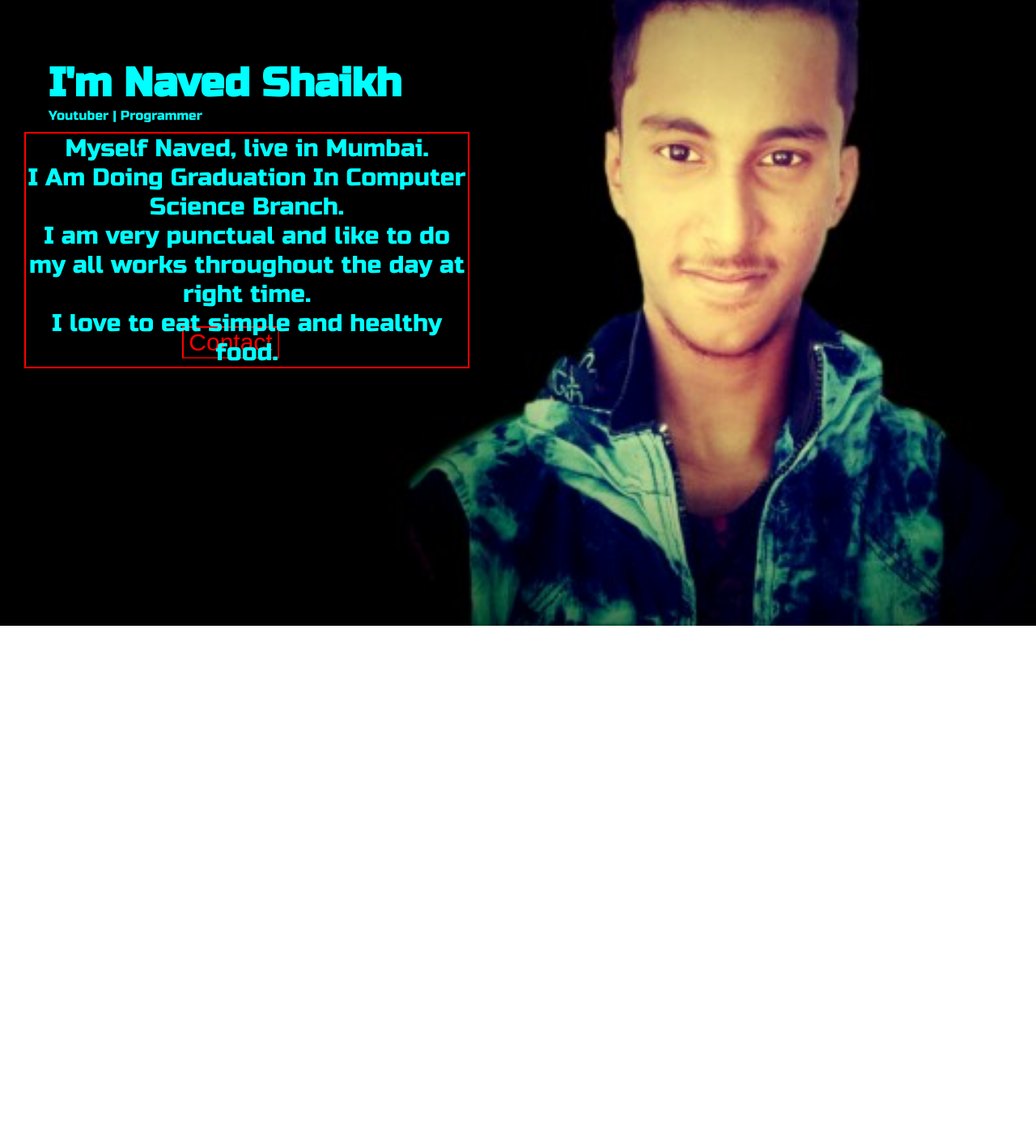
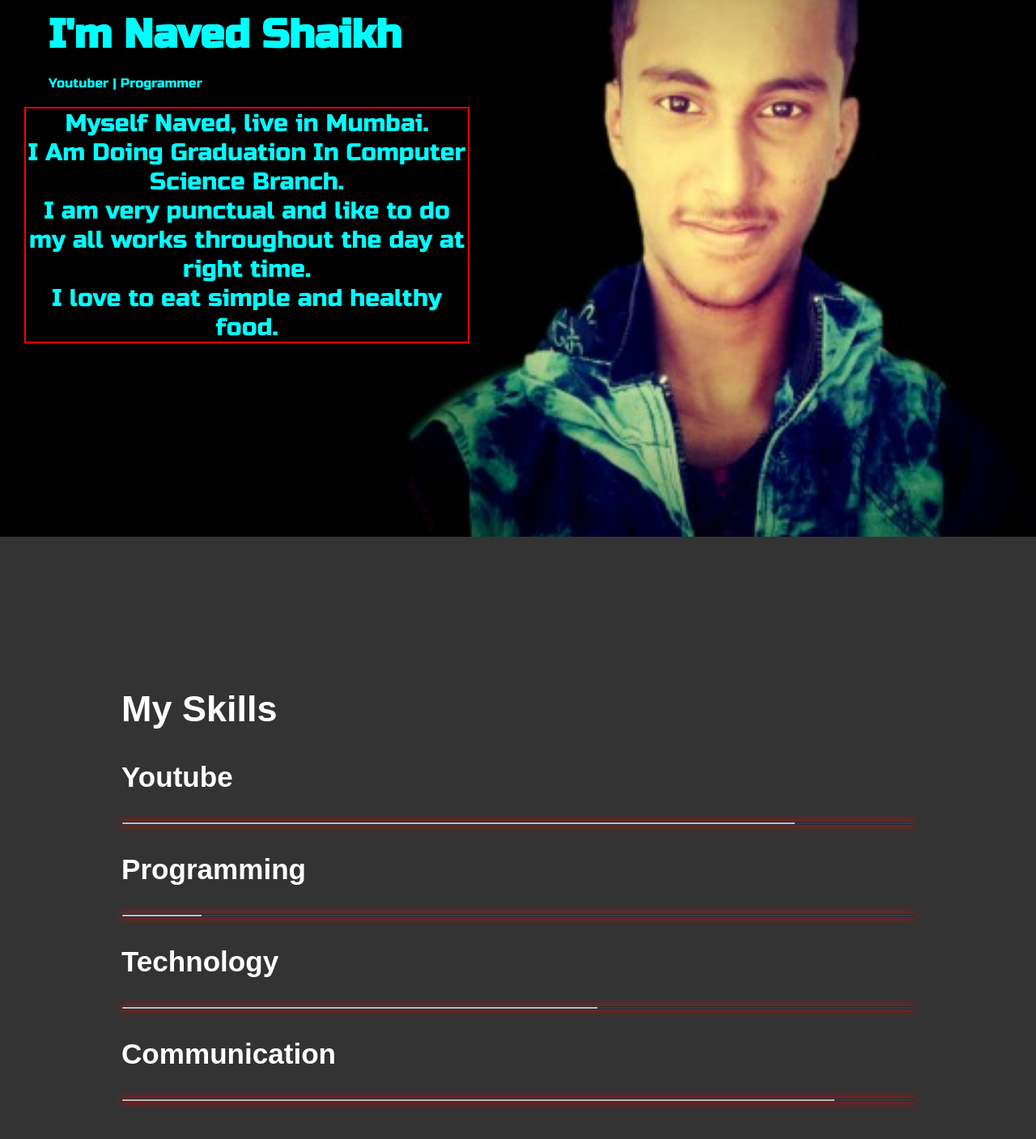
Before and after one commit to naved888/portfolio-webpage, a plain HTML site: page index.html in a window 1280 px wide. Shown: the part 187-1594 px from the top of the page at 81% size. Before the commit the page ends 800 px from the top, so only its background shows below. Drawn offline with Linux system fonts and the light colour scheme.

Commit message:
skilladd

```diff
--- a/index.html
+++ b/index.html
@@ -13,19 +13,44 @@
 <body>
 	<div class="nav">
 		<a href="#" class="nav-list">Home</a>
-		<a href="#" class="nav-list">Skills</a>
+		<a href="#skill" class="nav-list">Skills</a>
 		<a href="#" class="nav-list">Qualification</a>
 		<a href="#" class="nav-list">Channel</a>
 		<a href="#" class="nav-list">About</a>
-		<div class="wrapper">
-			<h1 class="wrap">I'm Naved Shaikh</h1>
-			<p class="wrap1"><span>Youtuber</span> | <span>Programmer</span></p>
-			<p class="wrap2">Myself Naved, live in Mumbai.<br> I Am Doing Graduation In Computer Science Branch.<br>I am very punctual and like to do my all works throughout the day at right time.<br> I love to eat simple and healthy food.</p>
-			<button><a href="#">Contact</a></button>
-		</div>
+
 	</div>
+	<div class="wrapper">
+		<h1 class="wrap">I'm Naved Shaikh</h1>
+		<p class="wrap1"><span>Youtuber</span> | <span>Programmer</span></p>
+		<p class="wrap2">Myself Naved, live in Mumbai.<br> I Am Doing Graduation In Computer Science Branch.<br>I am
+			very punctual and like to do my all works throughout the day at right time.<br> I love to eat simple and
+			healthy food.</p>
+		<button><a href="#">Contact</a></button>
+	</div>
+	<div class="skill1">
+		<section class="skills" id="skill">
+
+			<h1>My Skills</h1>
+
+			<li>
+				<h3>Youtube</h3><span class="bar"><span class="youtube"></span></span>
+			</li>
+
+			<li>
+				<h3>Programming</h3><span class="bar"><span class="programming"></span></span>
+			</li>
+
+			<li>
+				<h3>Technology</h3><span class="bar"><span class="technology"></span></span>
+			</li>
+
+			<li>
+				<h3>Communication</h3><span class="bar"><span class="communication"></span></span>
+			</li>
 
 
+		</section>
+	</div>
 
 </body>
 
--- a/style.css
+++ b/style.css
@@ -1,7 +1,6 @@
 body {
     background-color: #fff;
     font-family: 'Russo One', sans-serif;
-
     margin: 0%;
 }
 
@@ -16,6 +15,7 @@ body {
     width: 100%;
     text-align: center;
     text-decoration: none;
+
 
 }
 
@@ -39,6 +39,7 @@ body {
     background-size: cover;
     background-position: right;
     padding-top: 100px;
+    margin-bottom: -50px;
 
 }
 
@@ -48,29 +49,29 @@ a {
 }
 
 a:hover {
-    background: rgb(180,58,58);
-background: radial-gradient(circle, rgba(180,58,58,1) 0%, rgba(255,0,52,1) 0%, rgba(240,255,0,1) 70%);
-color: blue;
+    background: rgb(180, 58, 58);
+    background: radial-gradient(circle, rgba(180, 58, 58, 1) 0%, rgba(255, 0, 52, 1) 0%, rgba(240, 255, 0, 1) 70%);
+    color: blue;
 }
 
 .wrap {
-    position: absolute;
+    position: static;
     color: aqua;
     margin: 100px 60px;
     font-size: 50px;
 }
 
 .wrap1 {
-    position: absolute;
+    position: static;
     color: aqua;
-    margin: 160px 60px;
+    margin: -80px 60px;
 
 }
 
 .wrap2 {
-    position: absolute;
-    color: aqua ;
-    margin: 190px 30px;
+    position: static;
+    color: aqua;
+    margin: 100px 30px;
     font-size: 30px;
     border: 2px double red;
     text-align: center;
@@ -87,3 +88,99 @@ button {
     margin-left: -280px;
     border-color: red;
 }
+
+.skill1 {
+    background-color: #333;
+
+}
+
+.skills {
+    color: rgb(255, 255, 255);
+    padding: 150px;
+    position: static;
+    text-align: left;
+    height: 100vh;
+    width: vh;
+    font-family: sans-serif;
+    font-size: 30px;
+    list-style: none;
+
+}
+
+.bar {
+    display: block;
+    height: 2px;
+    background: #353b48;
+    border: 1px solid rgba(0, 0, 0, 0.3);
+    border-radius: 3px;
+    overflow: hidden;
+    box-shadow: 0 0 10px #f80000;
+
+}
+
+.bar span {
+    height: 2px;
+    float: left;
+    background: rgb(192, 192, 192);
+
+}
+
+.youtube {
+    width: 85%;
+    animation: youtube 2s;
+}
+
+.programming {
+    width: 10%;
+    animation: programming 2s;
+}
+
+.technology {
+    width: 60%;
+    animation: technology 2s;
+}
+
+.communication {
+    width: 90%;
+    animation: communication 2s;
+}
+
+@keyframes youtube {
+    0% {
+        width: 0%;
+    }
+
+    100% {
+        width: 85%;
+    }
+}
+
+@keyframes programming {
+    0% {
+        width: 0%;
+    }
+
+    100% {
+        width: 10%;
+    }
+}
+
+@keyframes technology {
+    0% {
+        width: 0%;
+    }
+
+    100% {
+        width: 60%;
+    }
+}
+
+@keyframes communication {
+    0% {
+        width: 0%;
+    }
+
+    100% {
+        width: 90%;
+    }
+}
```
